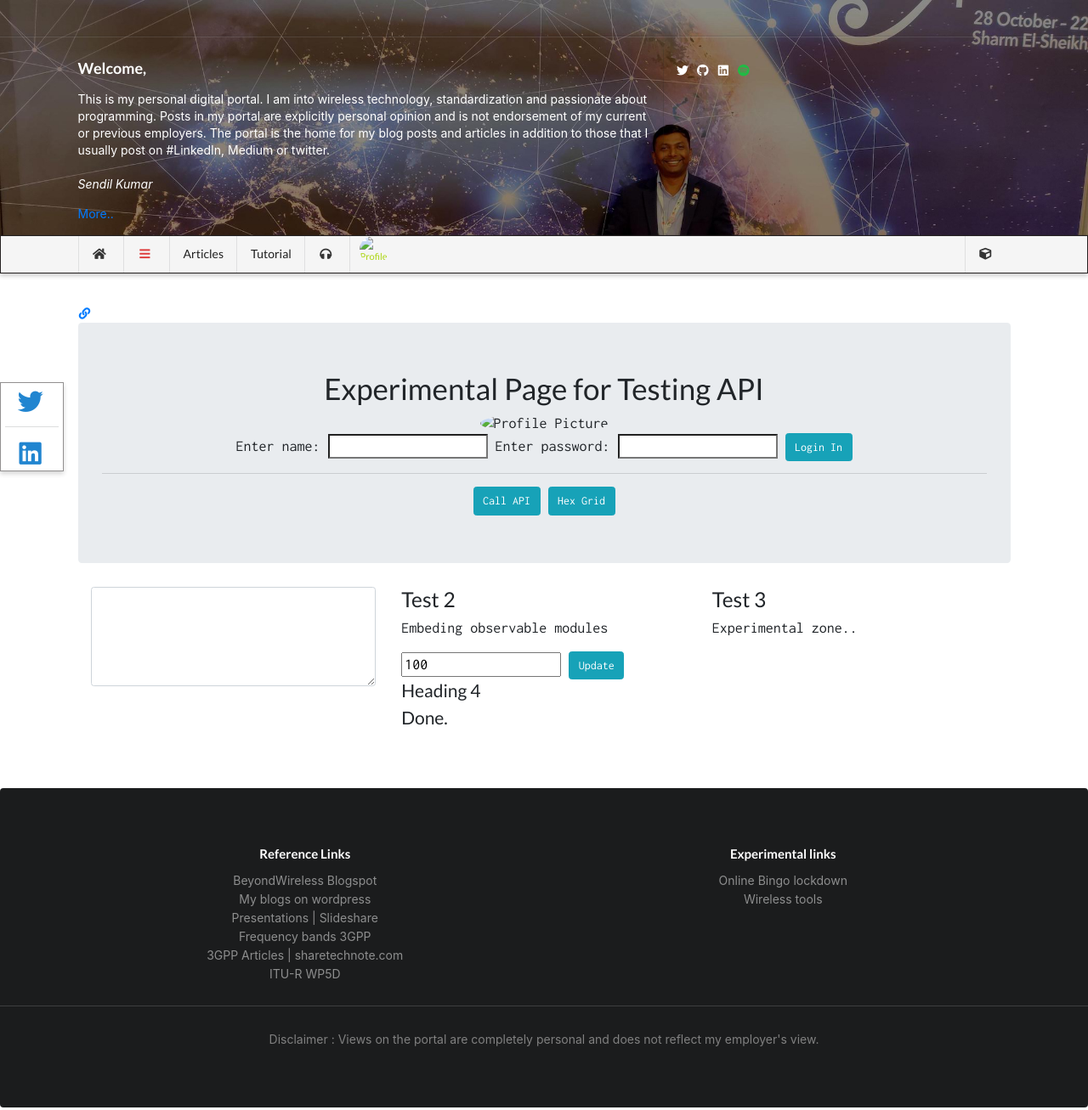
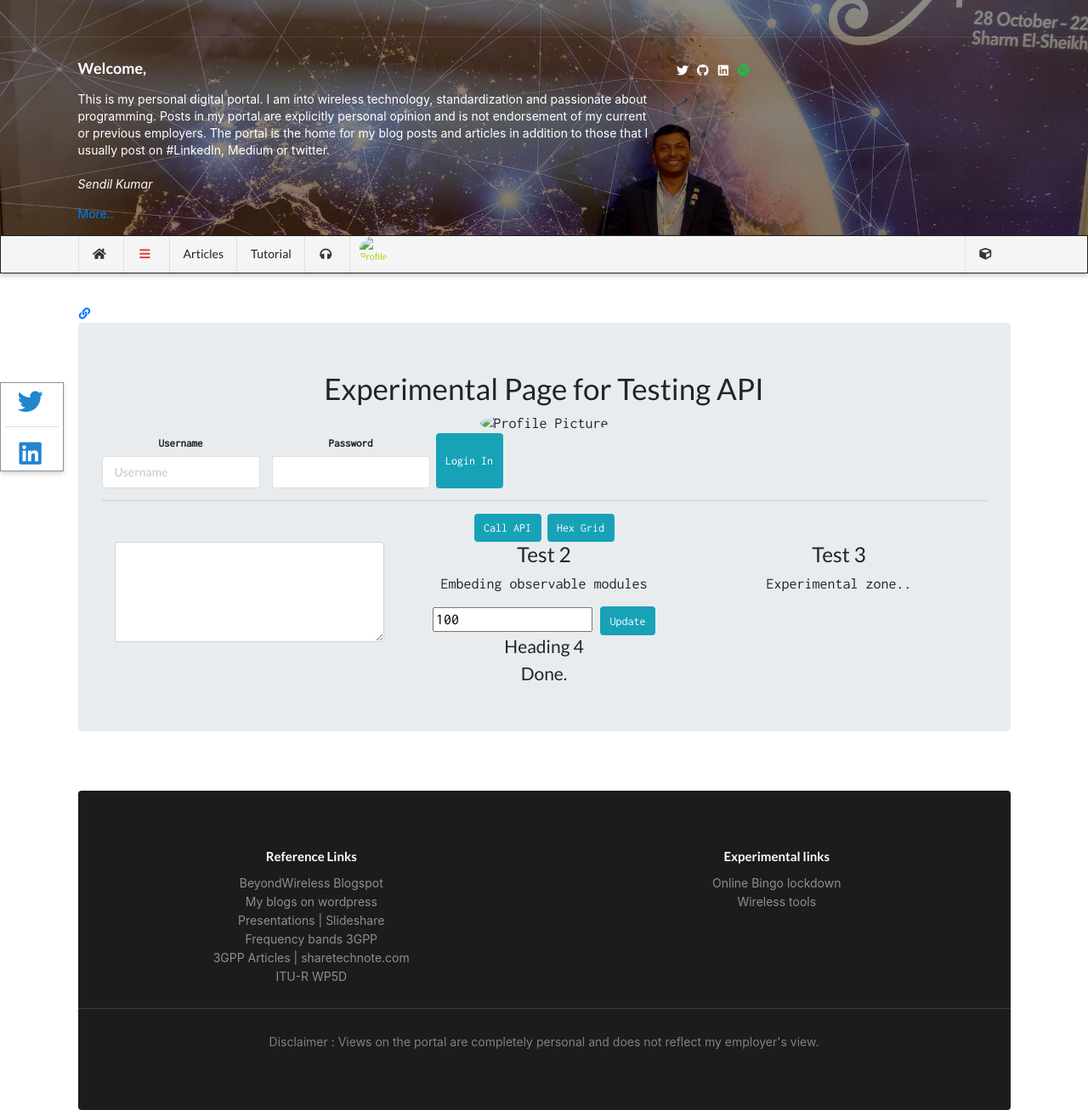
Before and after one commit to wiless/wiless.github.io, a Jekyll site: the page built from _apps/api.html, in a window 1280 px wide. Shown: the whole page at 85% size. Built offline with Jekyll 4.4.1, drawn with Linux system fonts in a browser that asks for light colours; nearby versions of some CDN libraries; some web fonts are replaced; comment, search, counter and statistics services are not loaded; a style sheet for code colours, icons or effects is not loaded.

Commit message:
Update api.html

```diff
--- a/_apps/api.html
+++ b/_apps/api.html
@@ -44,13 +44,20 @@ var cmodule=(new Runtime).module(define, name => {
 <!--     <button class="btn btn-info xg-signin" data-onsuccess="onSignIn">G Sign</button> -->
 <!--     <button class="btn btn-info" onclick="signIn()">Sign In</button> -->
 <!--     <button type="button" onclick="signOut();" class="btn btn-info">Sign Out</button> -->
-   <form>
-          Enter name:
-          <input type="text" name="username" id="userid">
-          Enter password:
-          <input type="password" name="password" id="password">
-          <button type="button" onclick="LoginAPI();" class="btn btn-info">Login In</button>
-</form>
+
+   <div class="ui form" id="loginform">
+  <div class="fields">
+    <div class="field">
+      <label>Username</label>
+      <input type="text" placeholder="Username" name="username" id="userid">
+    </div>
+    <div class="field">
+      <label>Password</label>
+      <input type="password" name="password" id="password">
+    </div>
+     <button type="button" onclick="LoginAPI();" class="btn btn-info">Login In</button>
+  </div>
+
    <div class="ui divider"></div>
     <button type="button" onclick="APIlogger('new')" class="btn btn-info">Call API</button>
     <button type="button" onclick="APIlogger('hexgrid')" class="btn btn-info">Hex Grid</button>
```
